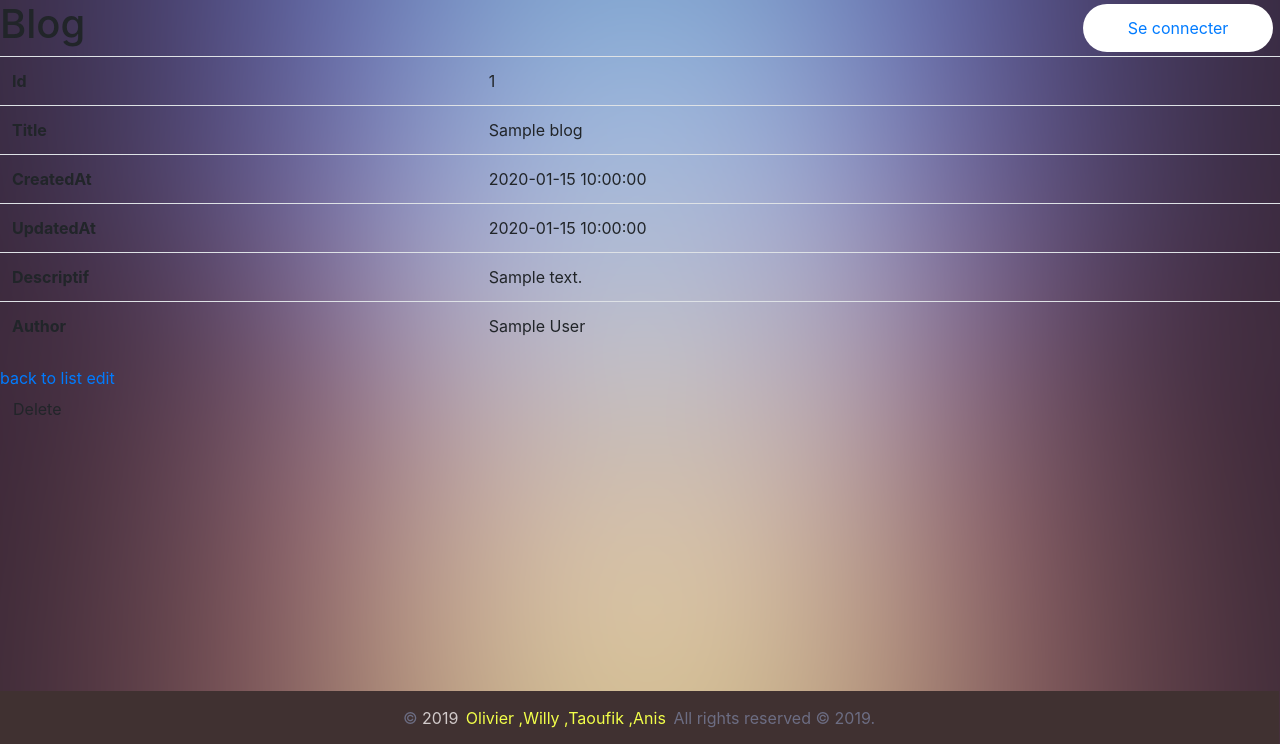
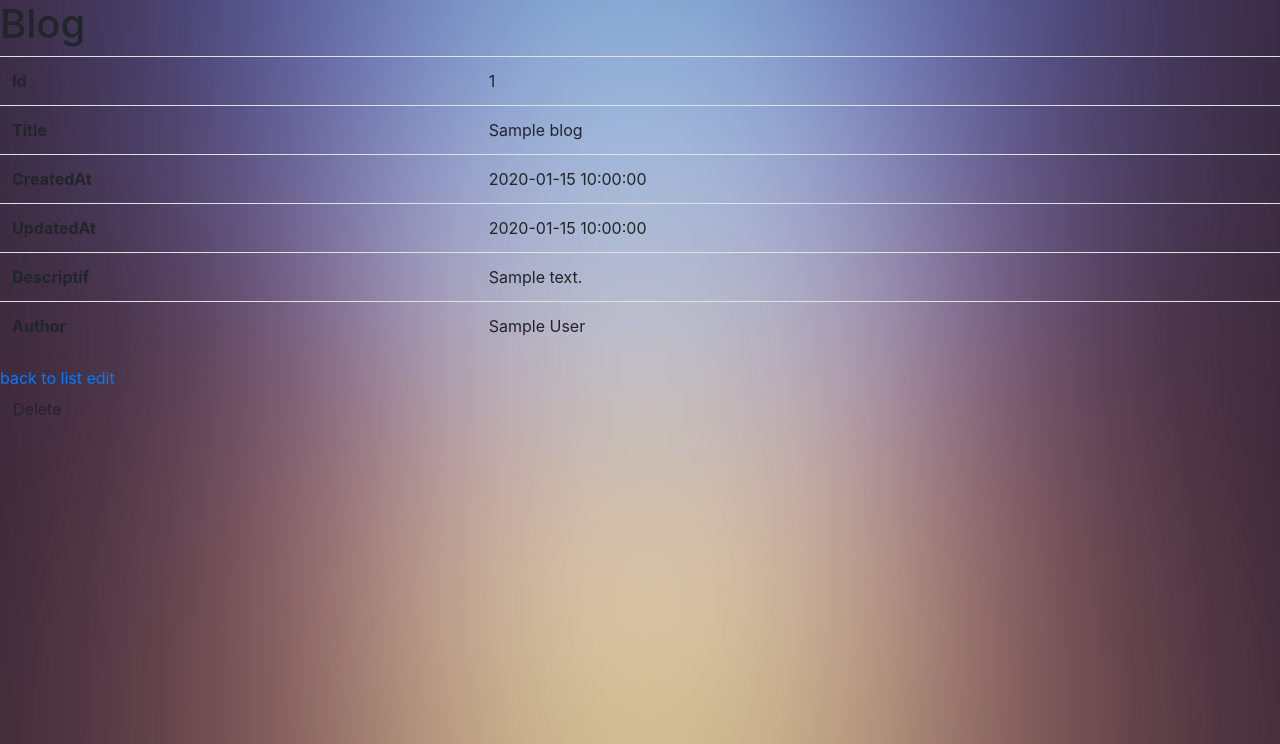
Before and after one commit to mrlaowilly/site_educatif, a Symfony app: template templates/blog/show.html.twig in a window 1280 px wide. Shown: the part 56-800 px from the top of the page. Run offline with Twig, Linux system fonts and the light colour scheme; the template is opened without the code that fills it: most values are stand-ins (such as "Sample title", 1, 10 or a date in 2020); some libraries are stand-ins or nearby versions.

Commit message:
suppression du footer

```diff
--- a/templates/base.html.twig
+++ b/templates/base.html.twig
@@ -34,6 +34,8 @@
                     <li class="nav-item">
                         <a class="nav-link" href="{{ path('register') }}">INSCRIPTION</a>
                     </li>
+
+
                     {% if is_granted('ROLE_ADMIN') %}   <!-- sa sert a cree  un lien  pour l'admin-->
                     <li class="nav-item">
                         <a class="nav-link" href="{{ path('admin') }}">ADMINISTRATION</a>
@@ -47,17 +49,9 @@
                 <div class="row">
 
                     <div class="col-md-10"></div>
-                    <div class="col-md-2 bg-warning" style="z-index: 999999999999999999;margin-top: 4px;border-radius: 30px;padding: 12px;left: -7px;text-align: center;">
+                    <div class="col-md-2 bg-warning" style="z-index: 999999999999999999;margin-top: -56px;/* border-radius: 30px; */padding: 12px;left: -79px;text-align: center;">
 
 
-                        {% if is_granted('IS_AUTHENTICATED_FULLY') %}
-                            <div style="..."><a href="{{ path('logout_route') }}">Se deconnecter </a>  </div>
-                            <strong>{{ app.user.email }}</strong>
-                        {% else %}
-                            {% if app.request.pathinfo != '/login' %}
-                                <div style="..."><a href="{{ path('app_login') }}">Se connecter </a>  </div>
-                            {% endif %}
-                        {% endif %}
                     </div>
                 </div>
             </div>
@@ -73,19 +67,7 @@
 
         {% block body %}{% endblock %}
 
-        <!--Bottom Footer-->
-        <div class="bottom section-padding footer">
-            <div class="container">
-                <div class="row">
-                    <div class="col-md-12 text-center">
-                        <div class="copyright">
-                            <p>© <span>2019</span> <a href="{{ path('contact') }}" class="transition">Olivier ,Willy ,Taoufik ,Anis </a> All rights reserved © 2019.</p>
-                        </div>
-                    </div>
-                </div>
-            </div>
-        </div>
-        <!--Bottom Footer-->
+
         {% block javascripts %}
             <script src="https://code.jquery.com/jquery-3.3.1.slim.min.js" integrity="sha384-q8i/X+965DzO0rT7abK41JStQIAqVgRVzpbzo5smXKp4YfRvH+8abtTE1Pi6jizo" crossorigin="anonymous"></script>
             <script src="https://cdnjs.cloudflare.com/ajax/libs/popper.js/1.14.7/umd/popper.min.js" integrity="sha384-UO2eT0CpHqdSJQ6hJty5KVphtPhzWj9WO1clHTMGa3JDZwrnQq4sF86dIHNDz0W1" crossorigin="anonymous"></script>
```
